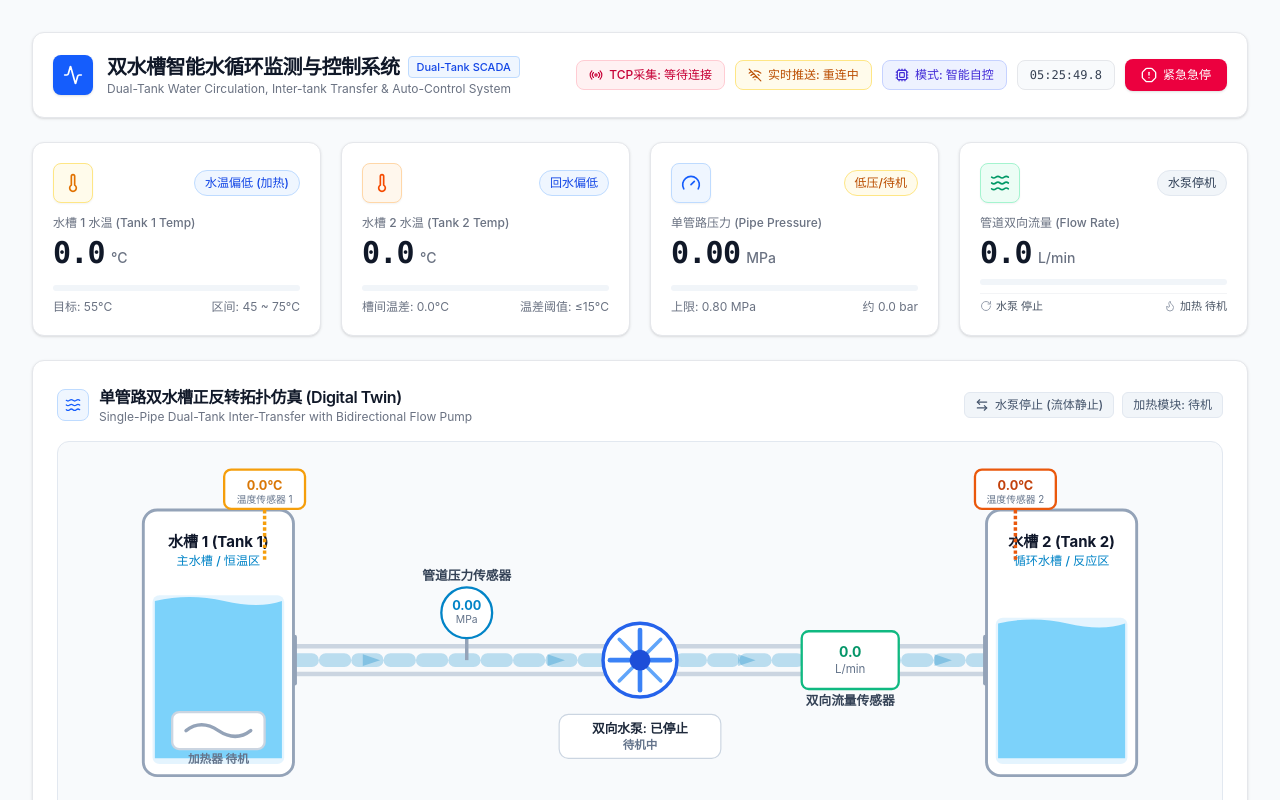
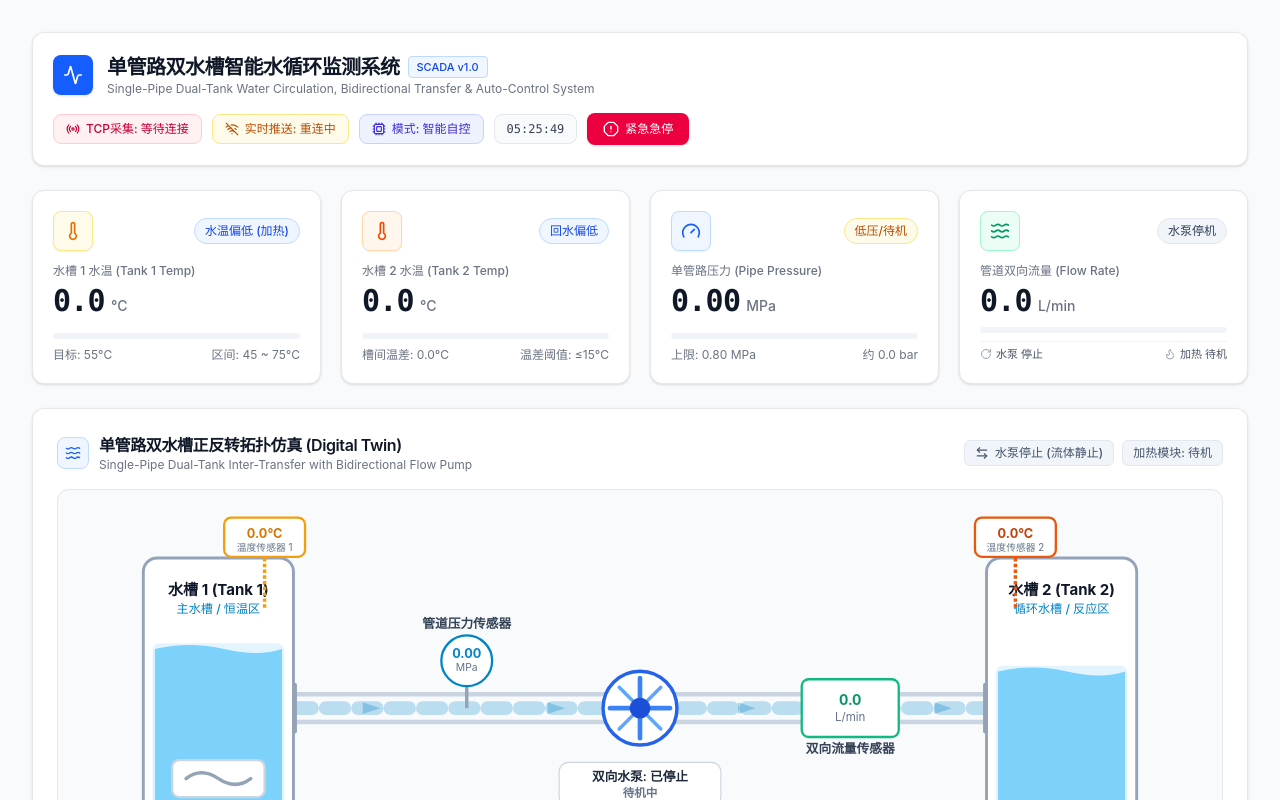
Before and after one commit to TheWinds071/lot26-web, a React (Vite) app: page / in a window 1280 px wide. Shown: the top 800 px of the page. Built offline with nearby package versions, Linux system fonts and the light colour scheme; no server answers.

Commit message:
fix(ui): format header time without sub-second decimals

```diff
--- a/src/components/Header.tsx
+++ b/src/components/Header.tsx
@@ -14,14 +14,10 @@ export const Header: React.FC<HeaderProps> = ({ status, wsConnected, onEmergency
   useEffect(() => {
     const updateTime = () => {
       const now = new Date();
-      setTime(
-        now.toLocaleTimeString('zh-CN', { hour12: false }) +
-          '.' +
-          String(Math.floor(now.getMilliseconds() / 100)).padStart(1, '0')
-      );
+      setTime(now.toLocaleTimeString('zh-CN', { hour12: false }));
     };
     updateTime();
-    const interval = setInterval(updateTime, 200);
+    const interval = setInterval(updateTime, 1000);
     return () => clearInterval(interval);
   }, []);
 
@@ -40,14 +36,14 @@ export const Header: React.FC<HeaderProps> = ({ status, wsConnected, onEmergency
         <div>
           <div className="flex items-center gap-2">
             <h1 className="text-xl font-semibold tracking-tight text-gray-900">
-              双水槽智能水循环监测与控制系统
+              单管路双水槽智能水循环监测系统
             </h1>
             <span className="hidden sm:inline-flex px-2 py-0.5 rounded text-[11px] font-medium bg-blue-50 text-blue-700 border border-blue-200">
-              Dual-Tank SCADA
+              SCADA v1.0
             </span>
           </div>
           <p className="text-xs text-gray-500 font-normal">
-            Dual-Tank Water Circulation, Inter-tank Transfer & Auto-Control System
+            Single-Pipe Dual-Tank Water Circulation, Bidirectional Transfer & Auto-Control System
           </p>
         </div>
       </div>
@@ -98,7 +94,7 @@ export const Header: React.FC<HeaderProps> = ({ status, wsConnected, onEmergency
           </div>
         )}
 
-        {/* Real-time Clock */}
+        {/* Real-time Clock (HH:mm:ss without decimals) */}
         <div className="hidden lg:flex items-center px-3 py-1.5 rounded-lg bg-slate-50 border border-gray-200 text-xs font-mono text-gray-700">
           <span>{time}</span>
         </div>
```
